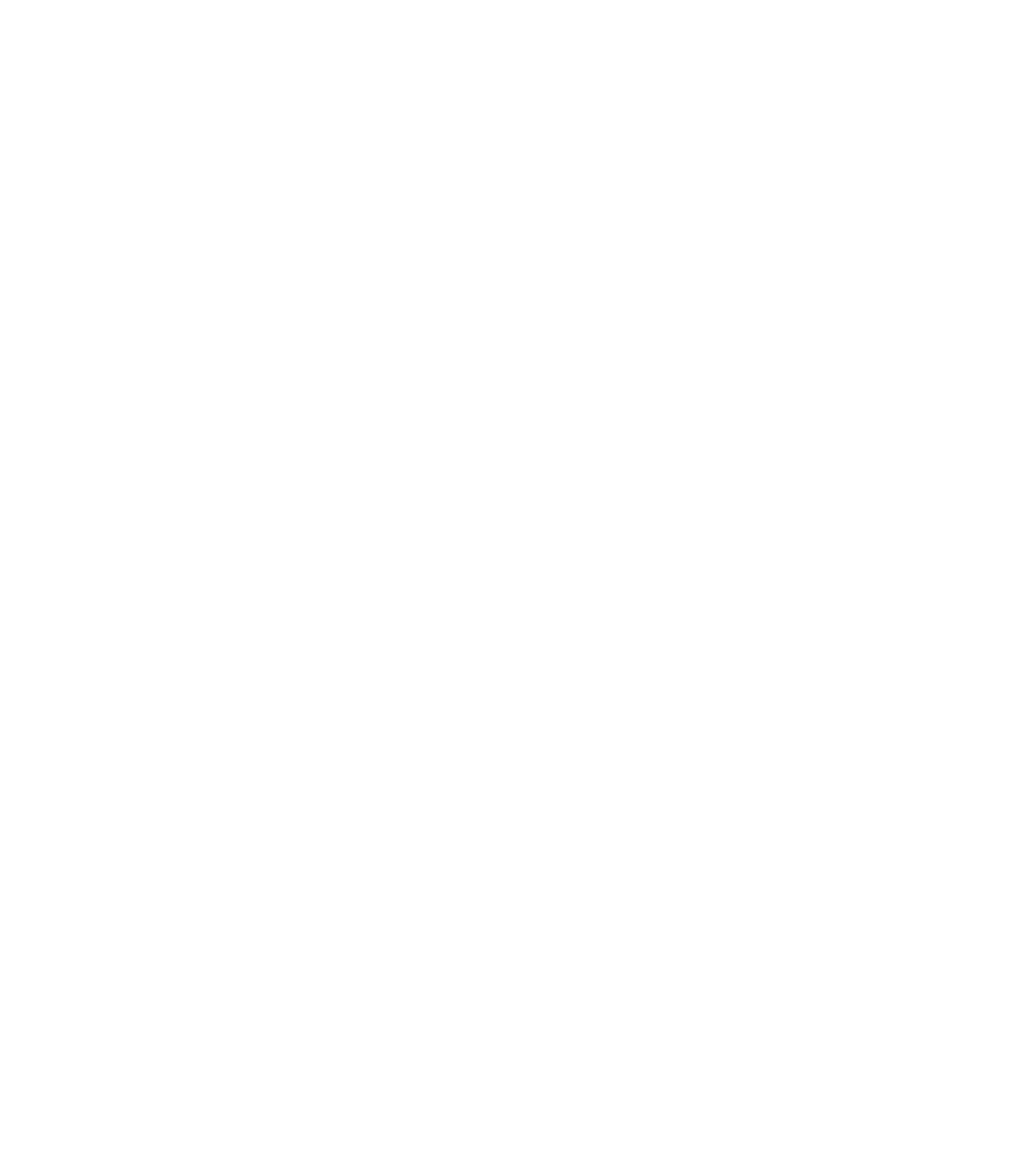
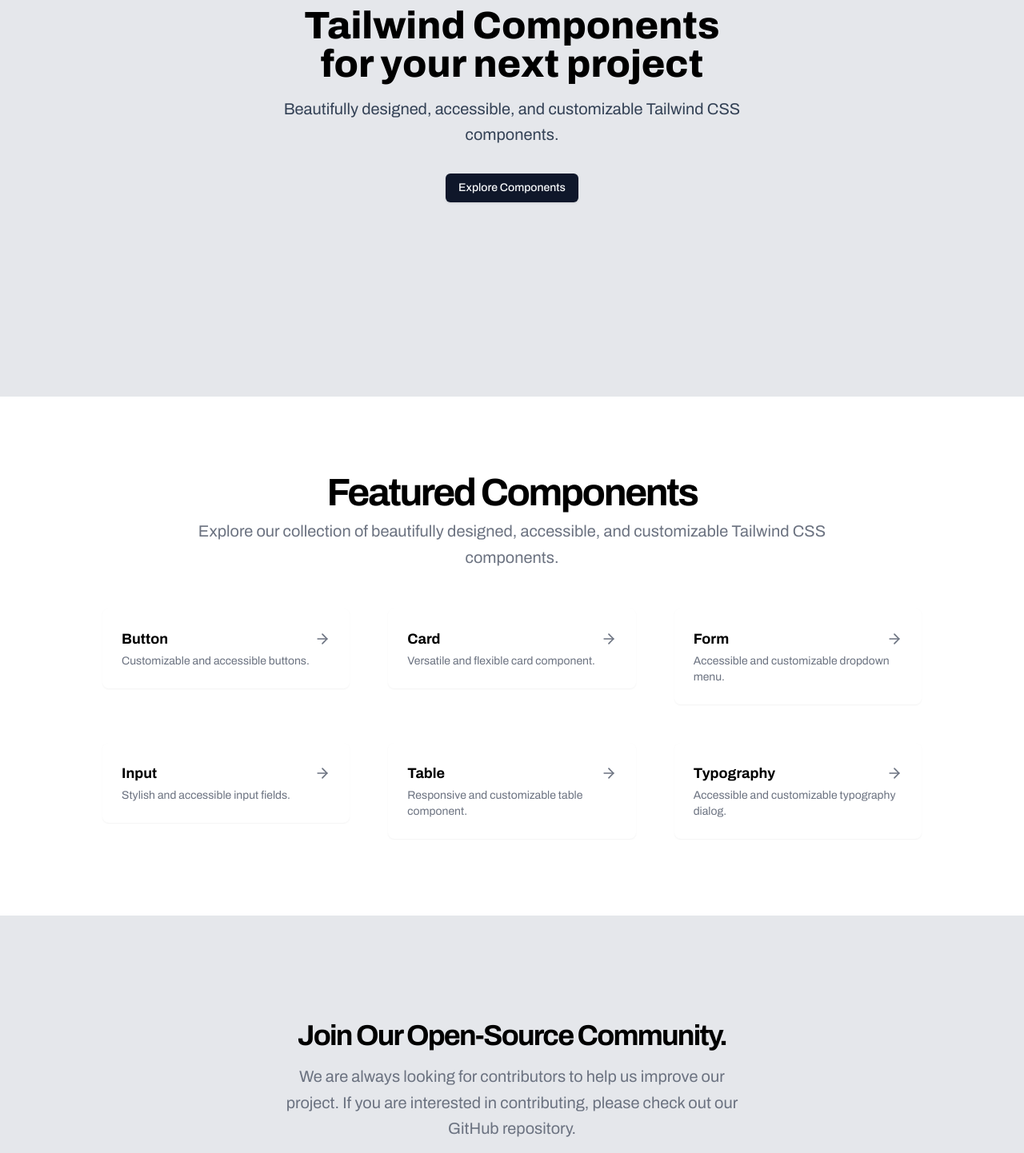
Before and after one commit to KavindiDev/elk-ui, a Next.js app: page / in a window 1280 px wide. Shown: the part 360-1802 px from the top of the page at 80% size. Before the commit the page ends 800 px from the top, so only its background shows below. Built offline with nearby package versions, Linux system fonts and the light colour scheme.

Commit message:
home page created. sections; Hero, FeaturedComponents, Community added.

```diff
--- a/app/page.jsx
+++ b/app/page.jsx
@@ -1,7 +1,13 @@
+import FeaturedComponents from "@/components/Featured";
+import Hero from "@/components/Hero";
+import Community from "@/components/Community";
+
 export default function Home() {
     return (
         <main className="flex-1">
-            <h1>hello world</h1>
+            <Hero />
+            <FeaturedComponents />
+            <Community />
         </main>
     );
 }
--- /dev/null
+++ b/components/Community.jsx
@@ -0,0 +1,28 @@
+import { Github } from "lucide-react";
+import Link from "next/link";
+import { Button } from "./ui/button";
+
+export default function Community() {
+    return (
+        <section className="w-full py-12 md:py-24 lg:py-32 bg-gray-200 dark:bg-gray-900">
+            <div className="container grid items-center justify-center gap-4 px-4 text-center md:px-6">
+                <div className="space-y-3">
+                    <h2 className="text-3xl font-bold tracking-tighter md:text-4xl/tight">Join Our Open-Source Community.</h2>
+                    <p className="mx-auto max-w-[600px] text-gray-500 md:text-xl/relaxed lg:text-base/relaxed xl:text-xl/relaxed dark:text-gray-400">
+                        We are always looking for contributors to help us improve our project. If you are interested in contributing, please check out our GitHub repository.
+                    </p>
+                </div>
+                <div className="flex space-x-4 mx-auto">
+                    <Button asChild>
+                        <Link
+                            href="https://github.com/KavindiDev/next-demo"
+                        >
+                            <Github className="h-5 w-5 mr-2" />
+                            Contribute on GitHub
+                        </Link>
+                    </Button>
+                </div>
+            </div>
+        </section>
+    )
+}
--- /dev/null
+++ b/components/Featured.jsx
@@ -0,0 +1,70 @@
+import { ArrowRightIcon } from "lucide-react";
+import Link from "next/link";
+
+const components = [
+  {
+    title: "Button",
+    description: "Customizable and accessible buttons.",
+    href: "/components/button",
+  },
+  {
+    title: "Card",
+    description: "Versatile and flexible card component.",
+    href: "/components/card",
+  },
+  {
+    title: "Form",
+    description: "Accessible and customizable dropdown menu.",
+    href: "/components/form",
+  },
+  {
+    title: "Input",
+    description: "Stylish and accessible input fields.",
+    href: "/components/input",
+  },
+  {
+    title: "Table",
+    description: "Responsive and customizable table component.",
+    href: "/components/table",
+  },
+  {
+    title: "Typography",
+    description: "Accessible and customizable typography dialog.",
+    href: "/components/typography",
+  },
+];
+
+export default function FeaturedComponents() {
+  return (
+    <section className="w-full py-12 md:py-24 lg:py-24">
+      <div className="container space-y-12 px-4 md:px-6">
+        <div className="flex flex-col items-center justify-center space-y-4 text-center">
+          <div className="space-y-2">
+            <h2 className="text-3xl font-bold tracking-tighter sm:text-5xl">Featured Components</h2>
+            <p className="max-w-[900px] text-gray-500 md:text-xl/relaxed lg:text-base/relaxed xl:text-xl/relaxed dark:text-gray-400">
+              Explore our collection of beautifully designed, accessible, and customizable Tailwind CSS components.
+            </p>
+          </div>
+        </div>
+        <div className="mx-auto grid items-start gap-8 sm:max-w-4xl sm:grid-cols-2 md:gap-12 lg:max-w-5xl lg:grid-cols-3">
+          {
+            components.map(function({title, description, href}){
+              return (
+                <Link
+                className="group grid gap-1 rounded-lg bg-white p-6 shadow-sm transition-all hover:bg-gray-50 dark:bg-gray-950 dark:hover:bg-gray-900"
+                href={href}
+              >
+                <div className="flex items-center justify-between">
+                  <h3 className="text-lg font-bold">{title}</h3>
+                  <ArrowRightIcon className="h-5 w-5 text-gray-500 group-hover:text-gray-900 dark:text-gray-400 dark:group-hover:text-gray-50" />
+                </div>
+                <p className="text-sm text-gray-500 dark:text-gray-400">{description}</p>
+              </Link>
+              )
+            })
+          }
+        </div>
+      </div>
+    </section>
+  )
+}
--- /dev/null
+++ b/components/Hero.jsx
@@ -0,0 +1,40 @@
+import Link from "next/link";
+import ElkLogo from "./Icons";
+import { Button } from "./ui/button";
+
+export default function Hero() {
+    return (
+        <section className="bg-gray-200 dark:bg-gray-900">
+
+            <div className="mx-auto max-w-screen-xl px-4 pt-8 lg:pt-1 pb-8 lg:flex lg:h-screen lg:items-center">
+                <div className="mx-auto max-w-3xl text-center">
+                    <div className="pb-8">
+                        <ElkLogo className="h-12 w-12 lg:h-16 lg:w-16 mx-auto text-gray-900 dark:text-gray-50" />
+                    </div>
+                    <h1
+                        className="text-3xl font-extrabold sm:text-5xl"
+                    >
+                        Tailwind Components
+
+                        <span className="sm:block"> for your next project </span>
+                    </h1>
+
+                    <p className="mx-auto mt-4 max-w-xl sm:text-xl/relaxed text-slate-700 dark:text-slate-300">
+                        Beautifully designed, accessible, and customizable Tailwind CSS components.
+                    </p>
+
+                    <div className="mt-8 flex flex-wrap justify-center gap-4">
+                        <Button asChild>
+                            <Link
+                                className="inline-flex h-9 items-center justify-center rounded-md bg-gray-900 px-4 py-2 text-sm font-medium text-gray-50 shadow transition-colors hover:bg-gray-900/90 focus-visible:outline-none focus-visible:ring-1 focus-visible:ring-gray-950 disabled:pointer-events-none disabled:opacity-50 dark:bg-gray-50 dark:text-gray-900 dark:hover:bg-gray-50/90 dark:focus-visible:ring-gray-300"
+                                href="/components"
+                            >
+                                Explore Components
+                            </Link>
+                        </Button>
+                    </div>
+                </div>
+            </div>
+        </section>
+    );
+}
```
